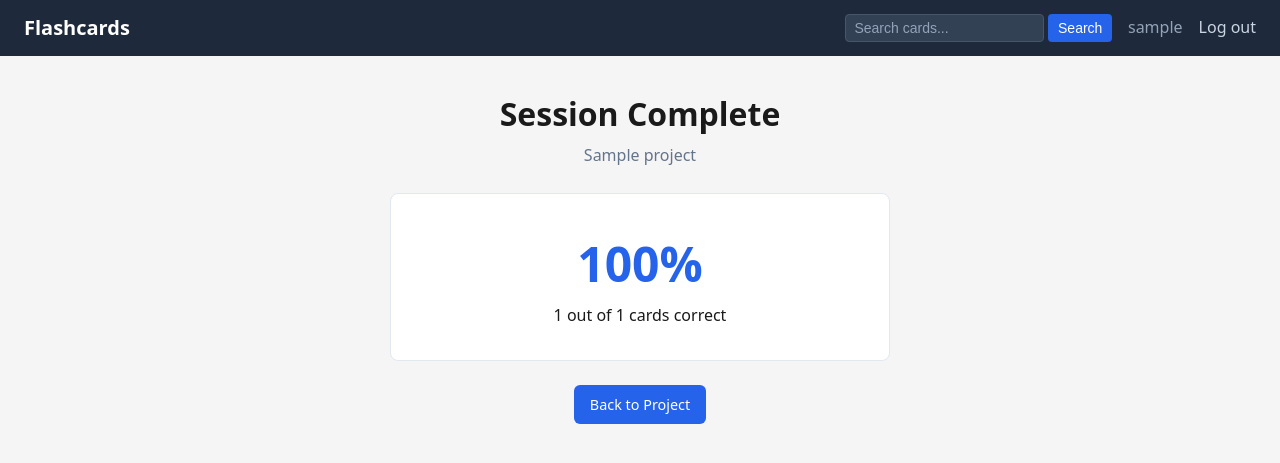
After one commit to saarapasonen/flashcard-app, a Flask app: page /projects/1/study/1/results in a window 1280 px wide. The commit adds this page. Shown: the top 463 px of the page. Run offline with Flask 3, Linux system fonts and the light colour scheme; the visitor is signed in with stand-in values (Sample User, id 1); tables that the repository leaves empty hold one stand-in row (values such as "Sample post").

Commit message:
add study session start and card flip and make buttons equal size

```diff
--- a/app.py
+++ b/app.py
@@ -6,6 +6,7 @@ from routes.auth import auth_bp
 from routes.projects import projects_bp
 from routes.flashcards import flashcards_bp
 from routes.search import search_bp
+from routes.sessions import sessions_bp
 
 app = Flask(__name__)
 app.secret_key = secrets.token_hex(32)
@@ -16,6 +17,7 @@ app.register_blueprint(auth_bp)
 app.register_blueprint(projects_bp)
 app.register_blueprint(flashcards_bp)
 app.register_blueprint(search_bp)
+app.register_blueprint(sessions_bp)
 
 # Make csrf_token available in all templates
 app.jinja_env.globals["csrf_token"] = generate_csrf_token
--- /dev/null
+++ b/repositories/sessions_repo.py
@@ -0,0 +1,86 @@
+from db import get_db
+
+
+def create_session(user_id, project_id, total_cards):
+    db = get_db()
+    cursor = db.execute(
+        "INSERT INTO study_sessions "
+        "(user_id, project_id, total_cards) "
+        "VALUES (?, ?, ?)",
+        (user_id, project_id, total_cards),
+    )
+    db.commit()
+    return cursor.lastrowid
+
+
+def get_by_id(session_id):
+    db = get_db()
+    return db.execute(
+        "SELECT id, user_id, project_id, total_cards, "
+        "       correct, completed, created_at "
+        "FROM study_sessions WHERE id = ?",
+        (session_id,),
+    ).fetchone()
+
+
+def add_answer(session_id, card_id, known):
+    db = get_db()
+    db.execute(
+        "INSERT INTO session_answers (session_id, card_id, known) "
+        "VALUES (?, ?, ?)",
+        (session_id, card_id, 1 if known else 0),
+    )
+    db.commit()
+
+
+def count_answers(session_id):
+    db = get_db()
+    row = db.execute(
+        "SELECT COUNT(id) AS total, "
+        "       SUM(known) AS correct "
+        "FROM session_answers WHERE session_id = ?",
+        (session_id,),
+    ).fetchone()
+    return row["total"], row["correct"] or 0
+
+
+def complete_session(session_id, correct):
+    db = get_db()
+    db.execute(
+        "UPDATE study_sessions SET completed = 1, correct = ? "
+        "WHERE id = ?",
+        (correct, session_id),
+    )
+    db.commit()
+
+
+def get_answered_card_ids(session_id):
+    db = get_db()
+    rows = db.execute(
+        "SELECT card_id FROM session_answers "
+        "WHERE session_id = ?",
+        (session_id,),
+    ).fetchall()
+    return [r["card_id"] for r in rows]
+
+
+def get_latest_session(user_id, project_id):
+    db = get_db()
+    return db.execute(
+        "SELECT id, user_id, project_id, total_cards, "
+        "       correct, completed, created_at "
+        "FROM study_sessions "
+        "WHERE user_id = ? AND project_id = ? AND completed = 1 "
+        "ORDER BY created_at DESC LIMIT 1",
+        (user_id, project_id),
+    ).fetchone()
+
+
+def get_unknown_card_ids(session_id):
+    db = get_db()
+    rows = db.execute(
+        "SELECT card_id FROM session_answers "
+        "WHERE session_id = ? AND known = 0",
+        (session_id,),
+    ).fetchall()
+    return [r["card_id"] for r in rows]
--- /dev/null
+++ b/routes/sessions.py
@@ -0,0 +1,177 @@
+from flask import (
+    Blueprint, render_template, request,
+    redirect, url_for, session, flash, abort
+)
+from csrf import validate_csrf
+from auth_utils import login_required
+from repositories import (
+    projects_repo, flashcards_repo, sessions_repo
+)
+
+sessions_bp = Blueprint("sessions", __name__)
+
+
+def get_owned_project(project_id):
+    """Return the project row if the current user owns it."""
+    project = projects_repo.get_by_id(project_id)
+    if not project or project["user_id"] != session["user_id"]:
+        abort(404)
+    return project
+
+
+@sessions_bp.route(
+    "/projects/<int:project_id>/study",
+    methods=["POST"],
+)
+@login_required
+@validate_csrf
+def start_session(project_id):
+    project = get_owned_project(project_id)
+    cards = flashcards_repo.get_by_project(project_id)
+
+    if not cards:
+        flash("No cards to study.", "error")
+        return redirect(
+            url_for(
+                "projects.view_project", project_id=project_id
+            )
+        )
+
+    session_id = sessions_repo.create_session(
+        session["user_id"], project_id, len(cards)
+    )
+    return redirect(
+        url_for(
+            "sessions.study_card",
+            project_id=project_id,
+            session_id=session_id,
+        )
+    )
+
+
+@sessions_bp.route(
+    "/projects/<int:project_id>/study/<int:session_id>",
+)
+@login_required
+def study_card(project_id, session_id):
+    project = get_owned_project(project_id)
+    study = sessions_repo.get_by_id(session_id)
+
+    if not study or study["user_id"] != session["user_id"]:
+        abort(404)
+
+    cards = flashcards_repo.get_by_project(project_id)
+    answered_ids = sessions_repo.get_answered_card_ids(session_id)
+    remaining = [c for c in cards if c["id"] not in answered_ids]
+
+    if not remaining:
+        return redirect(
+            url_for(
+                "sessions.session_results",
+                project_id=project_id,
+                session_id=session_id,
+            )
+        )
+
+    card = remaining[0]
+    progress = len(answered_ids) + 1
+    total = len(cards)
+
+    return render_template(
+        "sessions/study.html",
+        project=project,
+        card=card,
+        session_id=session_id,
+        progress=progress,
+        total=total,
+        revealed=False,
+    )
+
+
+@sessions_bp.route(
+    "/projects/<int:project_id>/study/<int:session_id>/reveal",
+    methods=["POST"],
+)
+@login_required
+@validate_csrf
+def reveal_card(project_id, session_id):
+    project = get_owned_project(project_id)
+    study = sessions_repo.get_by_id(session_id)
+
+    if not study or study["user_id"] != session["user_id"]:
+        abort(404)
+
+    card_id = request.form.get("card_id", type=int)
+    card = flashcards_repo.get_by_id(card_id, project_id)
+    if not card:
+        abort(404)
+
+    cards = flashcards_repo.get_by_project(project_id)
+    answered_ids = sessions_repo.get_answered_card_ids(session_id)
+    progress = len(answered_ids) + 1
+    total = len(cards)
+
+    return render_template(
+        "sessions/study.html",
+        project=project,
+        card=card,
+        session_id=session_id,
+        progress=progress,
+        total=total,
+        revealed=True,
+    )
+
+
+@sessions_bp.route(
+    "/projects/<int:project_id>/study/<int:session_id>/answer",
+    methods=["POST"],
+)
+@login_required
+@validate_csrf
+def answer_card(project_id, session_id):
+    get_owned_project(project_id)
+    study = sessions_repo.get_by_id(session_id)
+
+    if not study or study["user_id"] != session["user_id"]:
+        abort(404)
+
+    card_id = request.form.get("card_id", type=int)
+    known = request.form.get("known") == "1"
+
+    sessions_repo.add_answer(session_id, card_id, known)
+
+    return redirect(
+        url_for(
+            "sessions.study_card",
+            project_id=project_id,
+            session_id=session_id,
+        )
+    )
+
+
+@sessions_bp.route(
+    "/projects/<int:project_id>/study/<int:session_id>/results",
+)
+@login_required
+def session_results(project_id, session_id):
+    project = get_owned_project(project_id)
+    study = sessions_repo.get_by_id(session_id)
+
+    if not study or study["user_id"] != session["user_id"]:
+        abort(404)
+
+    answered, correct = sessions_repo.count_answers(session_id)
+
+    if not study["completed"] and answered == study["total_cards"]:
+        sessions_repo.complete_session(session_id, correct)
+
+    percentage = round(correct / answered * 100) if answered else 0
+
+    return render_template(
+        "sessions/results.html",
+        project=project,
+        correct=correct,
+        total=answered,
+        percentage=percentage,
+        session_id=session_id,
+    )
--- a/schema.sql
+++ b/schema.sql
@@ -20,6 +20,30 @@ CREATE TABLE IF NOT EXISTS flashcards (
         CHECK (difficulty IN ('easy', 'medium', 'hard'))
 );
 
+CREATE TABLE IF NOT EXISTS study_sessions (
+    id          INTEGER PRIMARY KEY AUTOINCREMENT,
+    user_id     INTEGER NOT NULL REFERENCES users(id),
+    project_id  INTEGER NOT NULL REFERENCES projects(id),
+    total_cards INTEGER NOT NULL,
+    correct     INTEGER NOT NULL DEFAULT 0,
+    completed   INTEGER NOT NULL DEFAULT 0,
+    created_at  TEXT NOT NULL DEFAULT (datetime('now'))
+);
+
+CREATE TABLE IF NOT EXISTS session_answers (
+    id         INTEGER PRIMARY KEY AUTOINCREMENT,
+    session_id INTEGER NOT NULL REFERENCES study_sessions(id),
+    card_id    INTEGER NOT NULL REFERENCES flashcards(id),
+    known      INTEGER NOT NULL DEFAULT 0
+);
+
+CREATE INDEX IF NOT EXISTS idx_sessions_user
+    ON study_sessions(user_id);
+CREATE INDEX IF NOT EXISTS idx_sessions_project
+    ON study_sessions(project_id);
+CREATE INDEX IF NOT EXISTS idx_session_answers_session
+    ON session_answers(session_id);
+
 CREATE INDEX IF NOT EXISTS idx_projects_user_id
     ON projects(user_id);
 CREATE INDEX IF NOT EXISTS idx_flashcards_project
--- a/static/style.css
+++ b/static/style.css
@@ -126,8 +126,19 @@ a:hover {
 
 .header-actions {
     display: flex;
+    align-items: stretch;
+    gap: 0.5rem;
+}
+
+.header-actions .btn {
+    display: inline-flex;
     align-items: center;
-    gap: 0.5rem;
+    justify-content: center;
+    padding: 0.5rem 1rem;
+    font-size: 0.9rem;
+    font-family: inherit;
+    line-height: 1.4;
+    white-space: nowrap;
 }
 
 /* ── Buttons ────────────────────────────────────────── */
@@ -154,6 +165,14 @@ a:hover {
 
 .btn-secondary:hover {
     background: #475569;
+}
+
+.btn-success {
+    background: #16a34a;
+}
+
+.btn-success:hover {
+    background: #15803d;
 }
 
 .btn-danger {
@@ -311,6 +330,89 @@ a:hover {
     color: #991b1b;
 }
 
+/* ── Study session ─────────────────────────────────── */
+.study-page {
+    max-width: 500px;
+    margin: 0 auto;
+}
+
+.study-progress {
+    text-align: center;
+    color: #64748b;
+    margin-bottom: 1rem;
+    font-size: 0.9rem;
+}
+
+.study-card {
+    background: #fff;
+    border: 1px solid #e2e8f0;
+    border-radius: 8px;
+    padding: 2rem;
+    text-align: center;
+}
+
+.study-label {
+    font-size: 0.8rem;
+    font-weight: 600;
+    color: #64748b;
+    text-transform: uppercase;
+    margin-bottom: 0.25rem;
+}
+
+.study-text {
+    font-size: 1.25rem;
+    margin-bottom: 1.5rem;
+}
+
+.study-back {
+    border-top: 1px solid #e2e8f0;
+    padding-top: 1.5rem;
+    margin-top: 0.5rem;
+}
+
+.study-actions {
+    display: flex;
+    justify-content: center;
+    gap: 1rem;
+    margin-top: 1rem;
+}
+
+/* ── Results ───────────────────────────────────────── */
+.results-page {
+    max-width: 500px;
+    margin: 0 auto;
+    text-align: center;
+}
+
+.results-page h1 {
+    margin-bottom: 0.25rem;
+}
+
+.results-project {
+    color: #64748b;
+    margin-bottom: 1.5rem;
+}
+
+.results-score {
+    background: #fff;
+    border: 1px solid #e2e8f0;
+    border-radius: 8px;
+    padding: 2rem;
+    margin-bottom: 1.5rem;
+}
+
+.results-percentage {
+    font-size: 3rem;
+    font-weight: 700;
+    color: #2563eb;
+}
+
+.results-actions {
+    display: flex;
+    justify-content: center;
+    gap: 1rem;
+}
+
 /* ── Empty state ────────────────────────────────────── */
 .empty {
     color: #64748b;
--- /dev/null
+++ b/templates/sessions/results.html
@@ -0,0 +1,22 @@
+{% extends "base.html" %}
+{% block title %}Results — {{ project['name'] }}{% endblock %}
+
+{% block content %}
+<div class="results-page">
+    <h1>Session Complete</h1>
+    <p class="results-project">{{ project['name'] }}</p>
+
+    <div class="results-score">
+        <span class="results-percentage">{{ percentage }}%</span>
+        <p>{{ correct }} out of {{ total }} cards correct</p>
+    </div>
+
+    <div class="results-actions">
+        <a class="btn"
+           href="{{ url_for('projects.view_project',
+                            project_id=project['id']) }}">
+            Back to Project
+        </a>
+    </div>
+</div>
+{% endblock %}
```
Also changed, not shown: templates/projects/view.html (+9 -0 lines), templates/sessions/study.html (added, +68 -0 lines).
